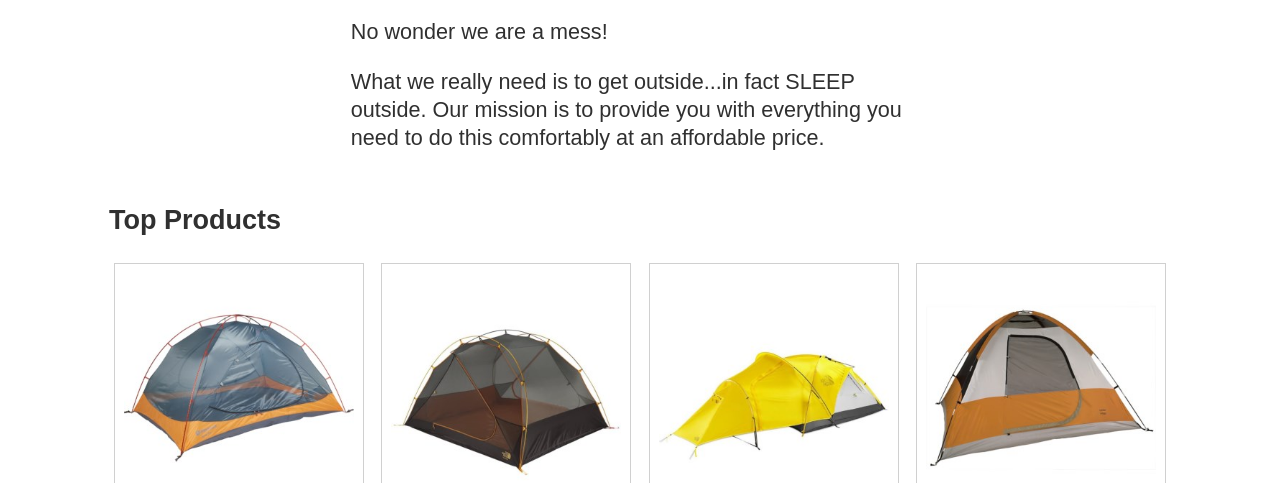
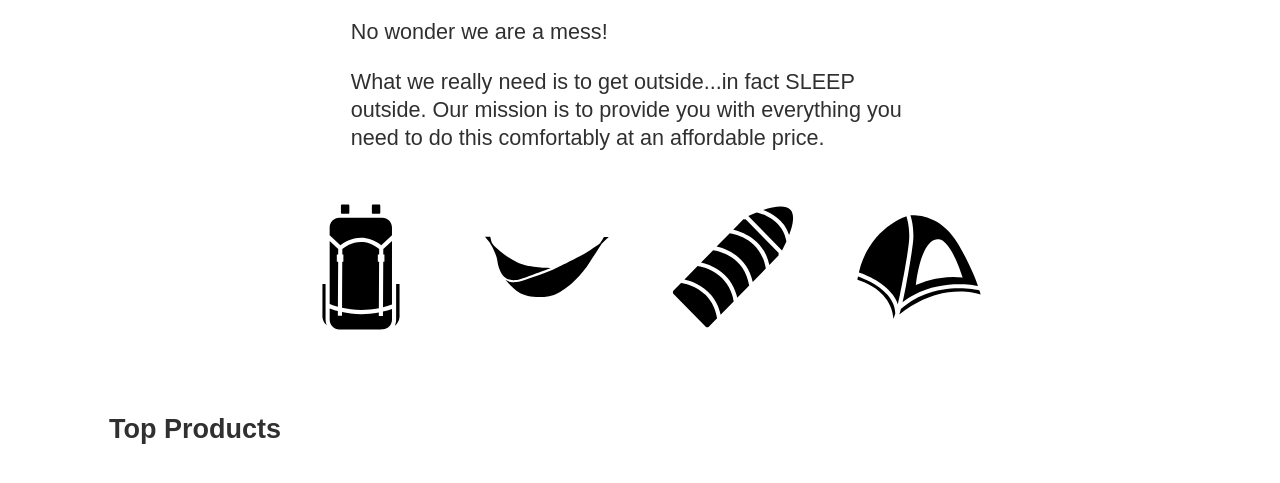
Before and after one commit to alansanchezzamora/wdd330-sleepoutside, a website built with Vite: page src/index.html in a window 1280 px wide. Shown: the part 469-952 px from the top of the page. Built offline with nearby package versions, Linux system fonts and the light colour scheme.

Commit message:
My attempt at the individual tasks, everything but the top products is working.

```diff
--- a/src/css/style.css
+++ b/src/css/style.css
@@ -259,3 +259,36 @@ footer {
   font-size: var(--small-font);
   padding: 1em;
 }
+
+/* product grid styles */
+.product-grid {
+  list-style-type: none;
+  display: flex;
+  flex-wrap: wrap;
+  justify-content: center;
+  text-align: center;
+  color: var(--dark-grey);
+  padding-left: 0;
+}
+
+.product-grid > li {
+  width: 150px;
+  /* border: 1px solid var(--light-grey); */
+  padding: 0.5em;
+  margin: 1em;
+}
+.product-grid h2 {
+  margin: 0;
+
+  font-size: 1.2em;
+}
+.product-grid a {
+  text-decoration: none;
+}
+.product-grid a:link,
+.product-grid a:visited {
+  color: var(--dark-grey);
+}
+.product-grid a:hover {
+  text-decoration: underline;
+}
--- a/src/index.html
+++ b/src/index.html
@@ -1,10 +1,10 @@
 <!DOCTYPE html>
 <html lang="en">
   <head>
-    <meta charset="UTF-8">
-    <meta name="viewport" content="width=device-width, initial-scale=1.0">
+    <meta charset="UTF-8" />
+    <meta name="viewport" content="width=device-width, initial-scale=1.0" />
     <title>Sleep Outside | Home</title>
-    <link rel="stylesheet" href="/css/style.css">
+    <link rel="stylesheet" href="/css/style.css" />
     <script src="js/main.js" type="module"></script>
   </head>
   <body>
@@ -13,8 +13,8 @@
       <div class="hero">
         <!-- Fixed reactive banner. What they had wasn't working -->
         <picture>
-          <source media="(max-width: 600px)" srcset="/images/banner-sm.jpg">
-          <img src="/images/banner.jpg" alt="image of a high mountain lake">
+          <source media="(max-width: 600px)" srcset="/images/banner-sm.jpg" />
+          <img src="/images/banner.jpg" alt="image of a high mountain lake" />
         </picture>
         <!--<img
           src="/images/banner-sm.jpg"
@@ -22,7 +22,7 @@
           alt="image of a high mountain lake"
         >-->
         <div class="logo logo--square">
-          <img src="/images/noun_Tent_2517.svg" alt="tent image for logo">
+          <img src="/images/noun_Tent_2517.svg" alt="tent image for logo" />
           <div>Sleep<span class="highlight">Outside</span></div>
         </div>
       </div>
@@ -35,6 +35,54 @@
           comfortably at an affordable price.
         </p>
       </section>
+      <section>
+        <ul class="product-grid">
+          <li>
+            <a
+              href="product-listing/index.html?category=backpacks"
+              class="product-card__image"
+            >
+              <img
+                src="images/category-icons/noun_carrier bag_3544771.svg"
+                alt="Backpack Icon from Noun Project: Mustofa Bayu"
+              />
+            </a>
+          </li>
+          <li>
+            <a
+              href="product-listing/index.html?category=hammocks"
+              class="product-card__image"
+            >
+              <img
+                src="images/category-icons/noun_Hammock_791143.svg"
+                alt="Hammock Icon from Noun Project: Paul Richard"
+              />
+            </a>
+          </li>
+          <li>
+            <a
+              href="product-listing/index.html?category=sleeping-bags"
+              class="product-card__image"
+            >
+              <img
+                src="images/category-icons/noun_Sleeping Bag_3544775.svg"
+                alt="Sleeping Bag Icon from Noun Project: Mustofa Bayu"
+              />
+            </a>
+          </li>
+          <li>
+            <a
+              href="product-listing/index.html?category=tents"
+              class="product-card__image"
+            >
+              <img
+                src="images/category-icons/noun_Tent_3544767.svg"
+                alt="Tent Icon from Noun Project: Mustofa Bayu"
+              />
+            </a>
+          </li>
+        </ul>
+      </section>
       <section class="products">
         <h2>Top Products</h2>
         <ul class="product-list"></ul>
--- a/src/js/ProductData.mjs
+++ b/src/js/ProductData.mjs
@@ -2,6 +2,9 @@
 //This class builds the path to the appropriate json file (based on category - e.g. tents)
   //getData will return all the products in the category.  This is used by productDetails.mjs which then uses
     //findProductByID which returns just the details for a given id in the category
+
+
+const baseURL = import.meta.env.VITE_SERVER_URL
 
 //Grabs the Product Info from json
 function convertToJson(res) {
@@ -13,17 +16,16 @@ function convertToJson(res) {
 }
 
 export default class ProductData {
-  constructor(category) {
-    this.category = category;
-    this.path = `../json/${this.category}.json`;
-  }
-  getData() {
-    return fetch(this.path)
-      .then(convertToJson)
-      .then((data) => data);
+
+  async getData(category) {
+    const response = await fetch(baseURL + `products/search/${category}`);
+    const data = await convertToJson(response);
+    return data.Result;
   }
   async findProductById(id) {
-    const products = await this.getData();
-    return products.find((item) => item.Id === id);
+    const products = await fetch(`${baseURL}product/${id}`);
+    const data = await convertToJson(products);
+    return data.Result;
   }
+
 }
--- a/src/js/ProductDetails.mjs
+++ b/src/js/ProductDetails.mjs
@@ -10,7 +10,7 @@ function productDetailsTemplate(product) {
       <h2 class="divider">${product.NameWithoutBrand}</h2>
       <img
         class="divider"
-        src="${product.Image}"
+        src="${product.Images.PrimaryLarge}"
         alt="${product.NameWithoutBrand}"
       />
       <p class="product-card__price">$${product.FinalPrice}</p>
--- a/src/js/ProductList.mjs
+++ b/src/js/ProductList.mjs
@@ -10,7 +10,7 @@ import { renderListWithTemplate } from "./utils.mjs";
 function productCardTemplate(product){
     return `<li class="product-card">
     <a href="product_pages/index.html?product=${product.Id}">
-      <img src="${product.Image}" alt="${product.Name} ">
+      <img src="${product.Images.PrimaryMedium}" alt="${product.Name} ">
       <h3 class="card__brand">${product.Brand.Name}</h3>
       <h2 class="card__name">${product.NameWithoutBrand}</h2>
       <p class="product-card__price">$${product.FinalPrice}</p>
@@ -27,10 +27,10 @@ export default class ProductList{
     constructor(category, dataSource, listElement){
         this.category = category;
         this.dataSource = dataSource;
-        this.listElement = document.querySelector(listElement);
+        this.listElement = document.querySelector(".product-list");
     }
     async init(){
-        const productList = await this.dataSource.getData();
+        const productList = await this.dataSource.getData(this.category);
         this.renderList(productList)
     }
     renderList(productList){
--- a/src/js/main.js
+++ b/src/js/main.js
@@ -1,15 +1,5 @@
 //js for the main html page
-import ProductData from './ProductData.mjs';
-import ProductList from './ProductList.mjs';
 import { loadHeaderFooter } from './utils.mjs';
-
-//create ProductData object
-const dataSource = new ProductData('tents');
-
-//create listing object
-const listing = new ProductList('tents', dataSource, 'ul');
-//initialize listing object
-listing.init();
 
 //load header/footer wk 3
 loadHeaderFooter();
```
Also changed, not shown: src/js/Product-listing.js (added, +18 -0 lines), src/product-listing/index.html (added, +20 -0 lines), src/product_pages/index.html (+1 -1 lines), src/public/images/category-icons/noun_Hammock_791143.svg (added), src/public/images/category-icons/noun_Sleeping Bag_3544775.svg (added), src/public/images/category-icons/noun_Tent_3544767.svg (added), src/public/images/category-icons/noun_carrier bag_3544771.svg (added), 1 other file.
